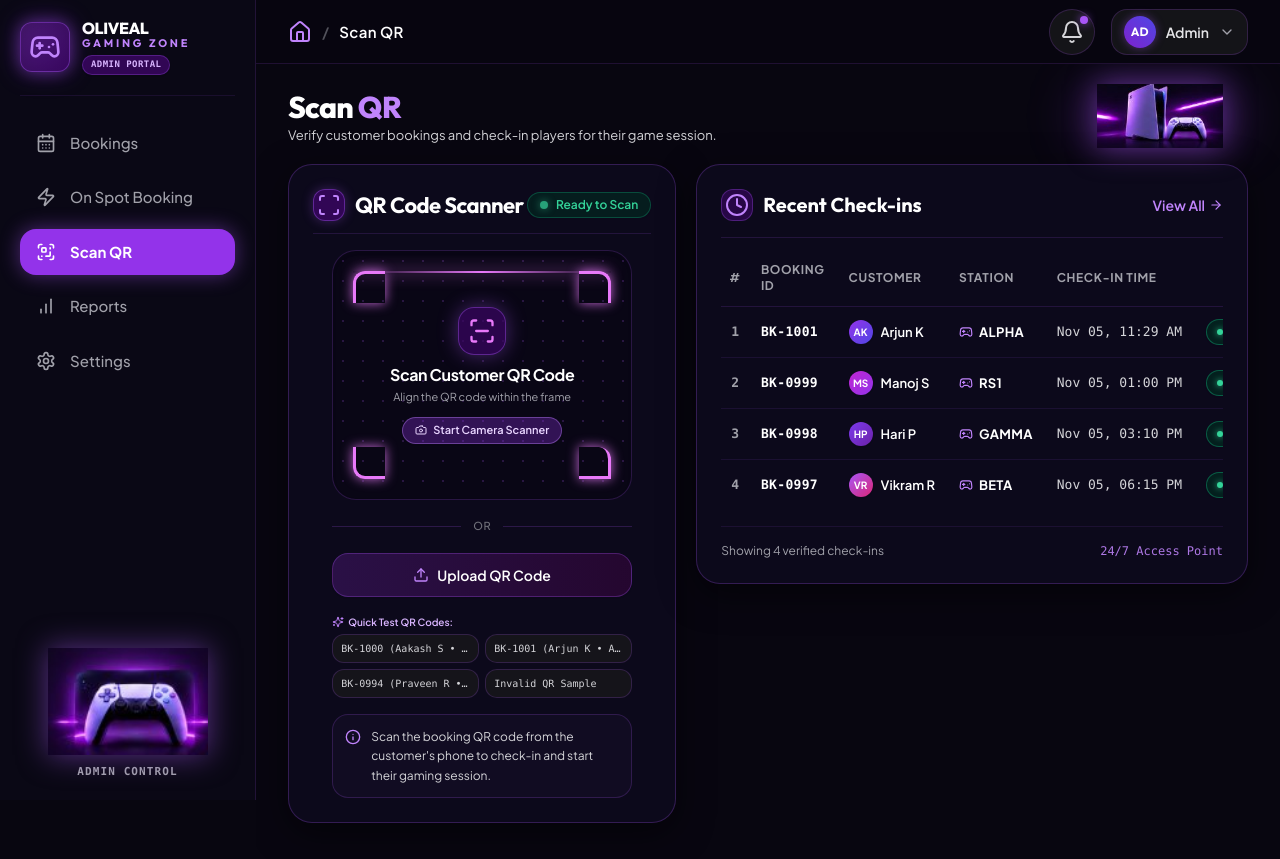
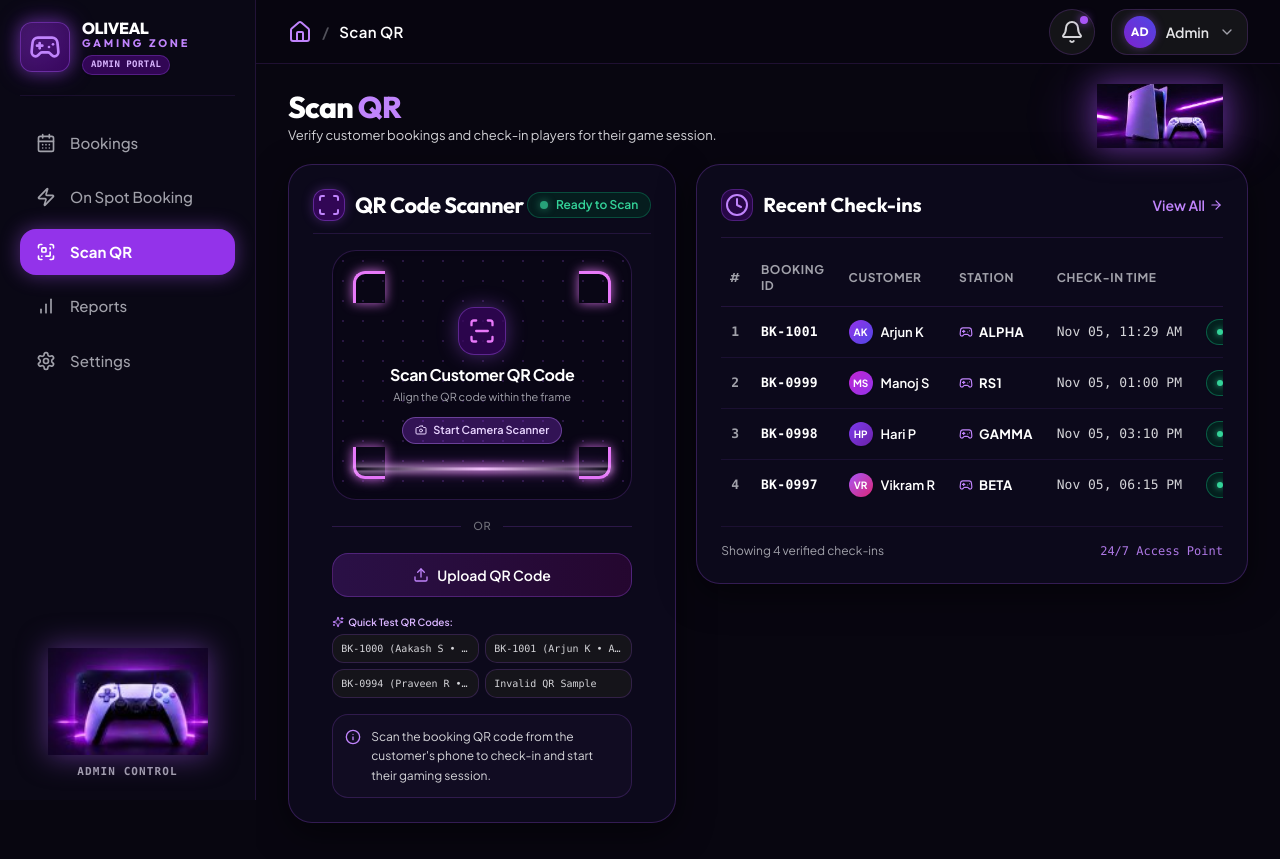
Before and after one commit to varshanalpha/Oliveal-Gaming, a React (Vite) app: page /admin/scan-qr in a window 1280 px wide. Built offline with nearby package versions, Linux system fonts and the light colour scheme.

Commit message:
feat(admin): add professional animated laser scanning line to QR scanner frame

```diff
--- a/src/components/admin/scan-qr/QRScannerFrame.tsx
+++ b/src/components/admin/scan-qr/QRScannerFrame.tsx
@@ -211,11 +211,27 @@ export const QRScannerFrame: React.FC<QRScannerFrameProps> = ({
           {/* Bottom-Left */}
           <div className="absolute bottom-0 left-0 w-8 h-8 border-b-[3.5px] border-l-[3.5px] border-fuchsia-400 rounded-bl-xl shadow-[0_0_12px_rgba(232,121,249,0.85)]" />
           {/* Bottom-Right */}
-          <div className="absolute bottom-0 right-0 w-8 h-8 border-b-[3.5px] border-r-[3.5px] border-fuchsia-400 rounded-tr-xl shadow-[0_0_12px_rgba(232,121,249,0.85)]" />
+          <div className="absolute bottom-0 right-0 w-8 h-8 border-b-[3.5px] border-r-[3.5px] border-fuchsia-400 rounded-br-xl shadow-[0_0_12px_rgba(232,121,249,0.85)]" />
+        </div>
 
-          {/* Animated Scanning Laser Line */}
-          <div className="absolute inset-x-0 h-0.5 bg-gradient-to-r from-transparent via-fuchsia-400 to-transparent shadow-[0_0_15px_rgba(232,121,249,1)] animate-scan-bounce" />
-        </div>
+        {/* Animated Laser Scanning Line */}
+        {!isVerifying && (
+          <div
+            className="pointer-events-none absolute top-0 inset-x-5 z-20 flex flex-col items-center animate-laser-scan motion-reduce:animate-none motion-reduce:top-1/2"
+            aria-hidden="true"
+          >
+            {/* Soft luminous ambient flare */}
+            <div className="h-3.5 w-full bg-gradient-to-r from-transparent via-fuchsia-500/25 to-transparent blur-[2.5px]" />
+            {/* Primary high-intensity 2.5px laser line with white-pink highlight core */}
+            <div
+              className="h-[2.5px] w-full rounded-full bg-gradient-to-r from-transparent via-fuchsia-100 via-50% to-transparent -mt-2"
+              style={{
+                boxShadow:
+                  '0 0 6px rgba(255, 255, 255, 0.95), 0 0 12px rgba(232, 121, 249, 0.95), 0 0 22px rgba(168, 85, 247, 0.75)',
+              }}
+            />
+          </div>
+        )}
 
         {/* Center Prompt & Controls */}
         <div className="relative z-30 flex flex-col items-center justify-center space-y-2">
--- a/src/index.css
+++ b/src/index.css
@@ -61,4 +61,29 @@
   .neon-border-glow {
     box-shadow: 0 0 15px rgba(168, 85, 247, 0.35);
   }
+
+  /* Professional QR Laser Scanning Line Animation */
+  @keyframes qrLaserScan {
+    0% {
+      top: 6%;
+    }
+    50% {
+      top: 94%;
+    }
+    100% {
+      top: 6%;
+    }
+  }
+
+  .animate-qr-laser {
+    animation: qrLaserScan 2.2s linear infinite;
+    will-change: top;
+  }
+
+  @media (prefers-reduced-motion: reduce) {
+    .animate-qr-laser {
+      animation: none !important;
+      top: 50% !important;
+    }
+  }
 }
--- a/tailwind.config.js
+++ b/tailwind.config.js
@@ -47,6 +47,7 @@ export default {
         'float-slow': 'float 6s ease-in-out infinite',
         'float-delayed': 'float 6s ease-in-out 3s infinite',
         'glow-pulse': 'glowPulse 4s ease-in-out infinite',
+        'laser-scan': 'laserScan 2.2s linear infinite',
       },
       keyframes: {
         pulseSubtle: {
@@ -61,6 +62,11 @@ export default {
           '0%, 100%': { filter: 'drop-shadow(0 0 15px rgba(168, 85, 247, 0.4))' },
           '50%': { filter: 'drop-shadow(0 0 28px rgba(168, 85, 247, 0.7))' },
         },
+        laserScan: {
+          '0%': { transform: 'translateY(16px)' },
+          '50%': { transform: 'translateY(214px)' },
+          '100%': { transform: 'translateY(16px)' },
+        },
       },
     },
   },
```
Also changed, not shown: src/components/admin/scan-qr/RecentCheckInsTable.tsx (line endings or trailing spaces), src/mock-data/check-ins.ts (line endings or trailing spaces), src/services/qrScannerService.ts (line endings or trailing spaces), src/types/checkIn.ts (line endings or trailing spaces).
